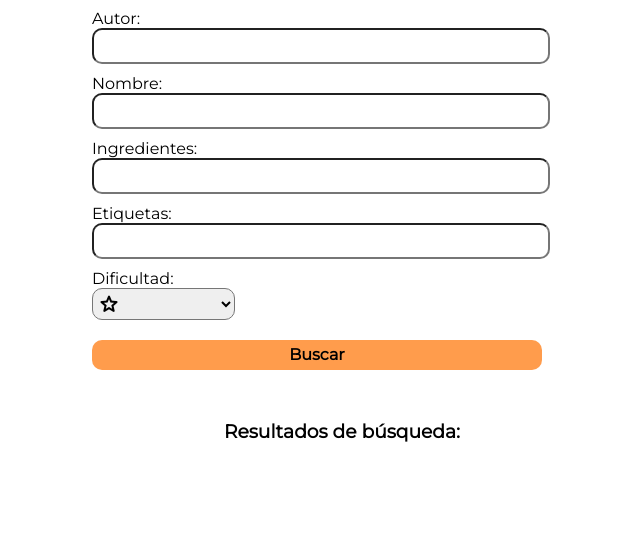
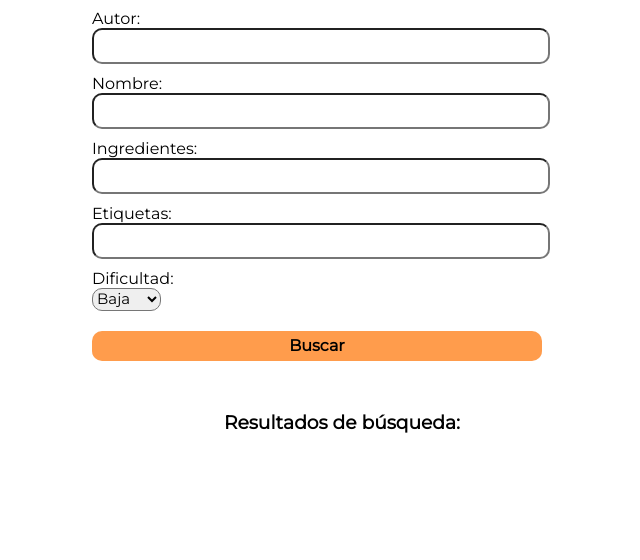
Before and after one commit to mgeg2/PCW, a PHP site: page /buscar.html in a window 1280 px wide. Shown: the part 408-968 px from the top of the page, without its empty margins (298-938 px from the left). Run offline with PHP 8.4, Linux system fonts and the light colour scheme.

Commit message:
Add files via upload

```diff
--- a/bueno.css
+++ b/bueno.css
@@ -173,13 +173,13 @@ align-items: center;
 margin-top: 130px;
 justify-content: center;
 }
-main>div>a{
+main > div > a {
   color: black;
 }
-main>div>a>span>i{
+main> div > a > span > i {
   font-size:30px;
 }
-main > div> p {
+main > div > p {
   font-style: italic;
   font-size: 17px;
   text-align: center;
@@ -210,6 +210,8 @@ main > div> p {
 }
 
 .formulario select {
+  font-family: "Montserrat";
+  font-size: 15px;
   border-radius: 10px;
   &:hover {
     background-color: #FFE4C0;
@@ -268,6 +270,19 @@ form > div > p > button {
     color: #ff9c4c;
   }
 }
+
+form > p {
+  font-style: italic;
+  font-size: 16.5px;
+}
+
+.registrate {
+  color: #ff9c4c;
+  &:hover {
+    color: black;
+    background-color: #ff9c4c;
+  }
+}
 /* FIN FORMULARIOS */
 
 /* FLECHA PARA VOLVER AL INICIO */
@@ -283,6 +298,14 @@ body > a > span > i {
     color: black;
     background-color: #ff9c4c;
   }
+}
+
+/* PARA NUM DE PAGINA EN RESULTADOS */
+.num_pagina {
+  margin-left: 4px;
+  margin-right: 4px;
+  color: #ff9c4c;
+  font-weight: 700;
 }
 
 /* PIE DE PAGINA */
--- a/buscar.html
+++ b/buscar.html
@@ -74,16 +74,10 @@
             </div>
             <div>
                 <label for="dificultad">Dificultad:</label><br>
-                <select name="dificultad" id="dificultad" class="material-symbols-rounded">
-                    <option value="baja"><span><i>star</i> </span>
-                    </option>
-                    <option value="media"><span><i>star</i></span>
-                                        <span><i>star</i></span>
-                    </option>
-                    <option value="alta"><span><i>star</i></span>
-                                        <span><i>star</i></span>
-                                        <span><i>star</i></span>
-                    </option>
+                <select name="dificultad" id="dificultad">
+                    <option value="baja">Baja</option>
+                    <option value="media">Media</option>
+                    <option value="alta">Alta</option>
                 </select>
             </div>
             <input type="submit" value="Buscar">
@@ -195,13 +189,10 @@
         </article>
     </div>
     <div>
-        <a href="buscar.html"><span class="material-symbols-rounded">
-            <i>chevron_left</i>
-            </span></a>
-        <p>Mostrando 6 de 12 resultados disponibles</p>
+        <p>Página</p><p class="num_pagina">1</p><p>de resultados disponibles</p>
         <a href="buscar.html"><span class="material-symbols-rounded">
             <i>chevron_right</i>
-            </span></a>
+        </span></a>
     </div>
     </main>
 
--- a/login.html
+++ b/login.html
@@ -64,6 +64,7 @@
                 </p>
             </div>
             <input type="submit" value="Iniciar sesión">
+            <p>¿No tienes una cuenta en Spicy Bites? <a class="registrate" href="registro.html">Regístrate aquí</a></p>
         </form>
     </main>
     <a href="#inicio"><span class="material-symbols-rounded">
--- a/registro.html
+++ b/registro.html
@@ -73,11 +73,11 @@
                 </p>
             </div>
             <div>
-                <p><label>Repita la contraseña:</label><br>
+                <p><label>Repite la contraseña:</label><br>
                     <input type="password" name="RPassword" class="estiloform">
                 </p>
             </div>
-            <input type="submit" name="registrarse">
+            <input type="submit" value="Registrarse">
         </form>
     </main>
     <a href="#inicio"><span class="material-symbols-rounded">
```
Also changed, not shown: index.html (+6 -1 lines), nueva.html (+4 -4 lines).
